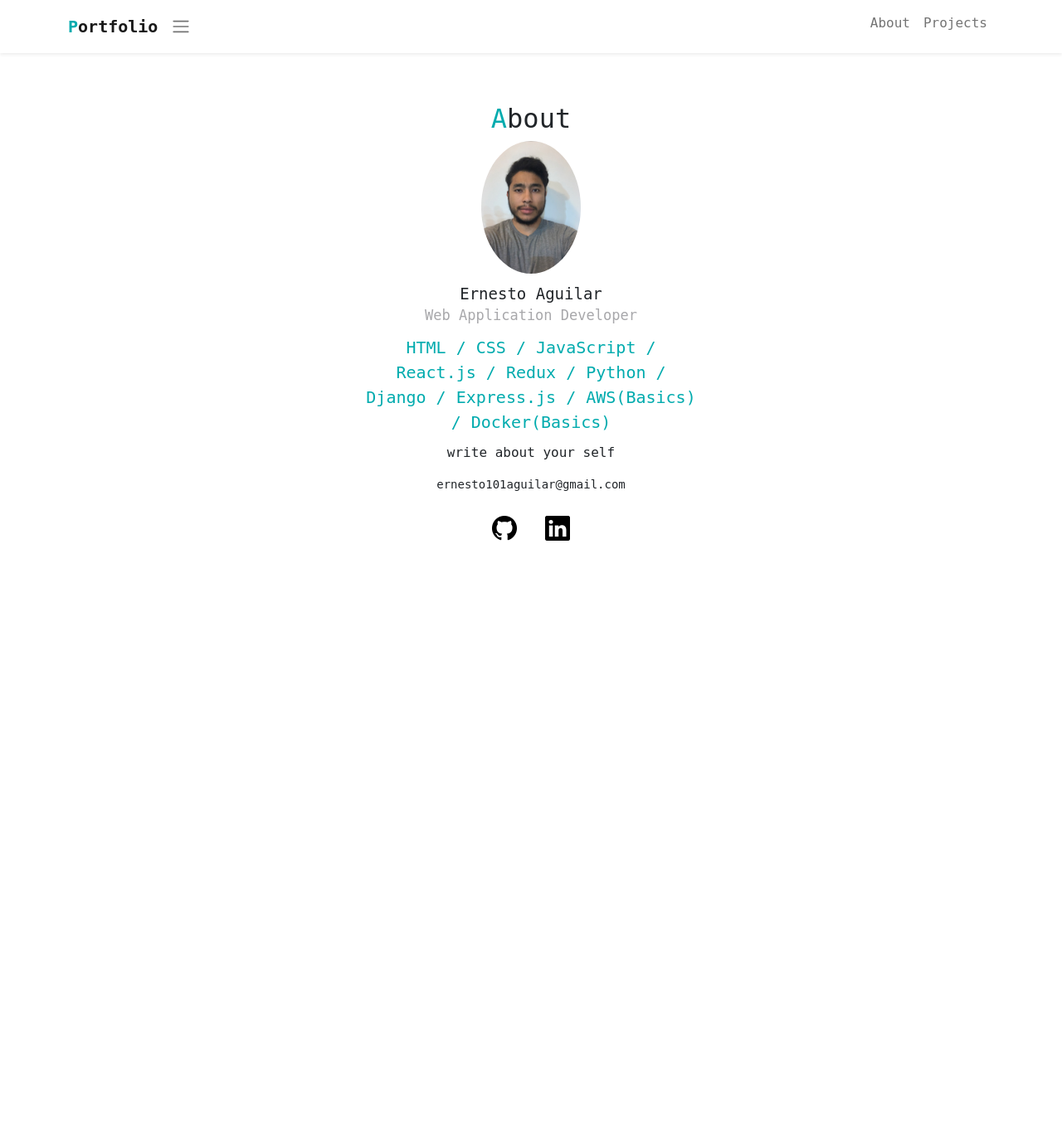
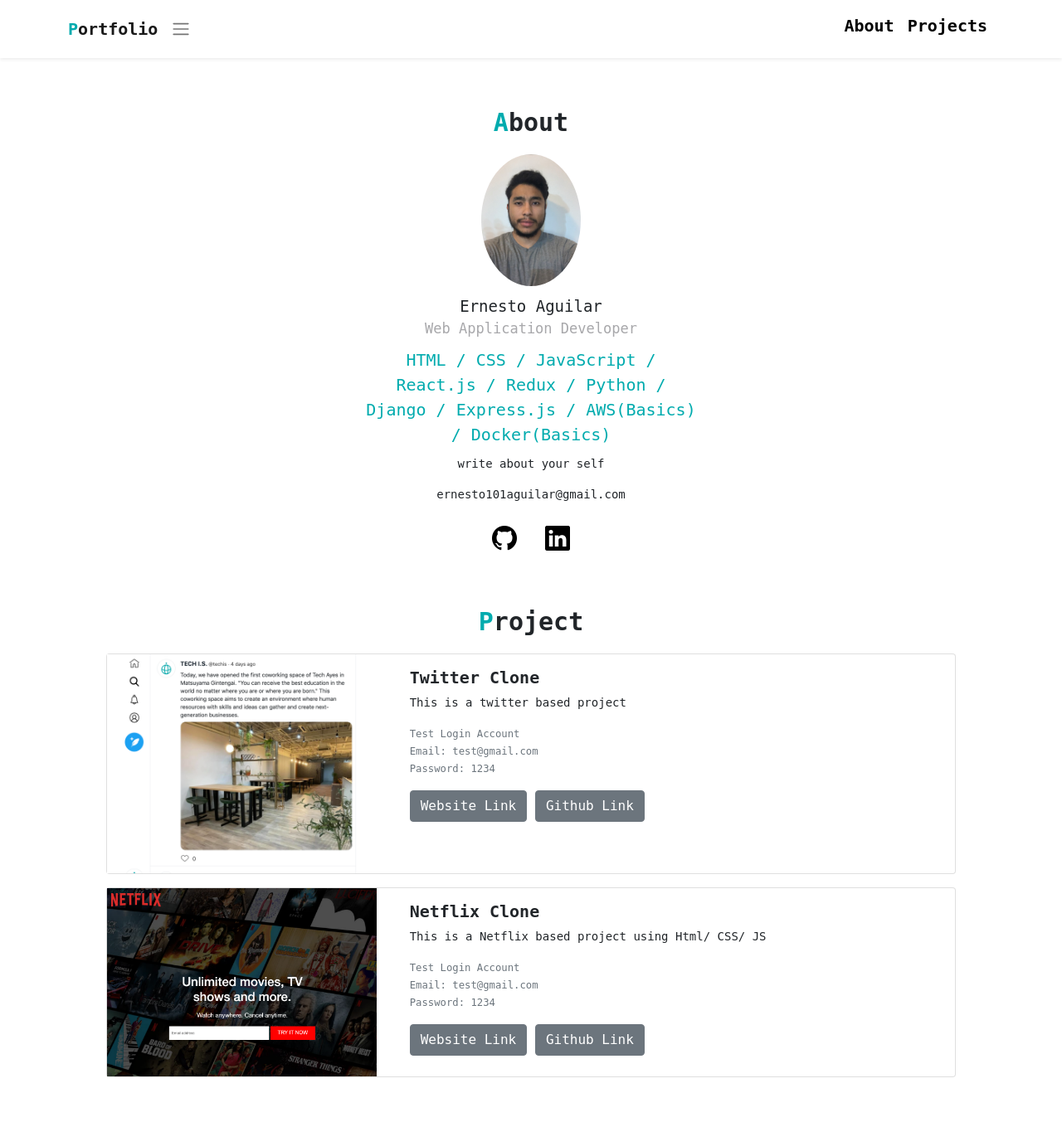
Before and after one commit to Ernesto-Ag/Portfolio, a PHP site: page / in a window 1280 px wide. Shown: the whole page at 83% size. Before the commit the page ends 652 px from the top, so only its background shows below. Run offline with PHP 8.4, Linux system fonts and the light colour scheme.

Commit message:
Created the project section, design template of two cards

```diff
--- a/index.html
+++ b/index.html
@@ -39,11 +39,65 @@
           <div class="name">Ernesto Aguilar</div>
           <div class="location">Web Application Developer</div>
           <div class="skills">HTML / CSS / JavaScript / React.js / Redux / Python / Django / Express.js / AWS(Basics) / Docker(Basics)</div>
-          <p>write about your self</p>
+          <p>
+              write about your self
+          </p>
           <div class="email">ernesto101aguilar@gmail.com</div>
           <div class="icons">
               <a href="#"><i class="bi bi-github"></i></a>
               <a href="#"><i class="bi bi-linkedin ms-3"></i></a>
+          </div>
+        </div>
+
+        <div id="project">
+            <h2><span class="font-primary">P</span>roject</h2>
+
+            <div class="card mb-3">
+                <div class="row">
+                  <div class="col-md-4">
+                    <img src="img/project-twitter.png" alt="Twitter Project">
+                  </div>
+                  <div class="col-md-8">
+                    <div class="card-body">
+                      <h5 class="card-title">Twitter Clone</h5>
+                      <p class="card-text">This is a twitter based project</p>
+                      <p class="card-text"><small class="text-muted">
+                          Test Login Account<br>
+                          Email: test@gmail.com <br>
+                          Password: 1234
+                      </small></p>
+                      <a href="#" target="_blank" class="btn btn-secondary">Website Link</a>
+                      <a href="#" target="_blank" class="btn btn-secondary">Github Link</a>
+
+                    </div>
+                  </div>
+                </div>
+              </div>
+
+              <div class="card mb-3">
+                <div class="row">
+                  <div class="col-md-4">
+                    <img src="img/project-netflix.png" alt="Netflix Project">
+                  </div>
+                  <div class="col-md-8">
+                    <div class="card-body">
+                      <h5 class="card-title">Netflix Clone</h5>
+                      <p class="card-text">This is a Netflix based project using Html/ CSS/ JS </p>
+                      <p class="card-text"><small class="text-muted">
+                          Test Login Account<br>
+                          Email: test@gmail.com <br>
+                          Password: 1234
+                      </small></p>
+                      <a href="#" target="_blank" class="btn btn-secondary">Website Link</a>
+                      <a href="#" target="_blank" class="btn btn-secondary">Github Link</a>
+
+                    </div>
+                  </div>
+                </div>
+              </div>
+
+
+        </div>
 
     <script src="https://cdn.jsdelivr.net/npm/bootstrap@5.1.3/dist/js/bootstrap.bundle.min.js" integrity="sha384-ka7Sk0Gln4gmtz2MlQnikT1wXgYsOg+OMhuP+IlRH9sENBO0LRn5q+8nbTov4+1p" crossorigin="anonymous"></script>
 </body>
--- a/style.css
+++ b/style.css
@@ -7,6 +7,22 @@
 }
 
 .title-icon{
+    font-size: 20px;
+    font-weight: bold;
+}
+
+p{
+    font-size: 14px;
+}
+
+h2{
+    font-weight: bold;
+    font-size: 30px;
+    margin: 20px;
+}
+
+a.font-black{
+    color:#000 !important;
     font-size: 20px;
     font-weight: bold;
 }
@@ -56,3 +72,23 @@
 #about .icons a{
     color: rgb(0,0,0)
 }
+
+/**************
+Project
+***************/
+#project{
+    margin: 60px auto;
+    width: 80%;
+}
+
+#project h2{
+    text-align: center;
+}
+
+#project .card img{
+    width: 100%;
+}
+
+#project .card-title{
+    font-weight:bold;
+}
```
Also changed, not shown: img/project-twitter.png.
